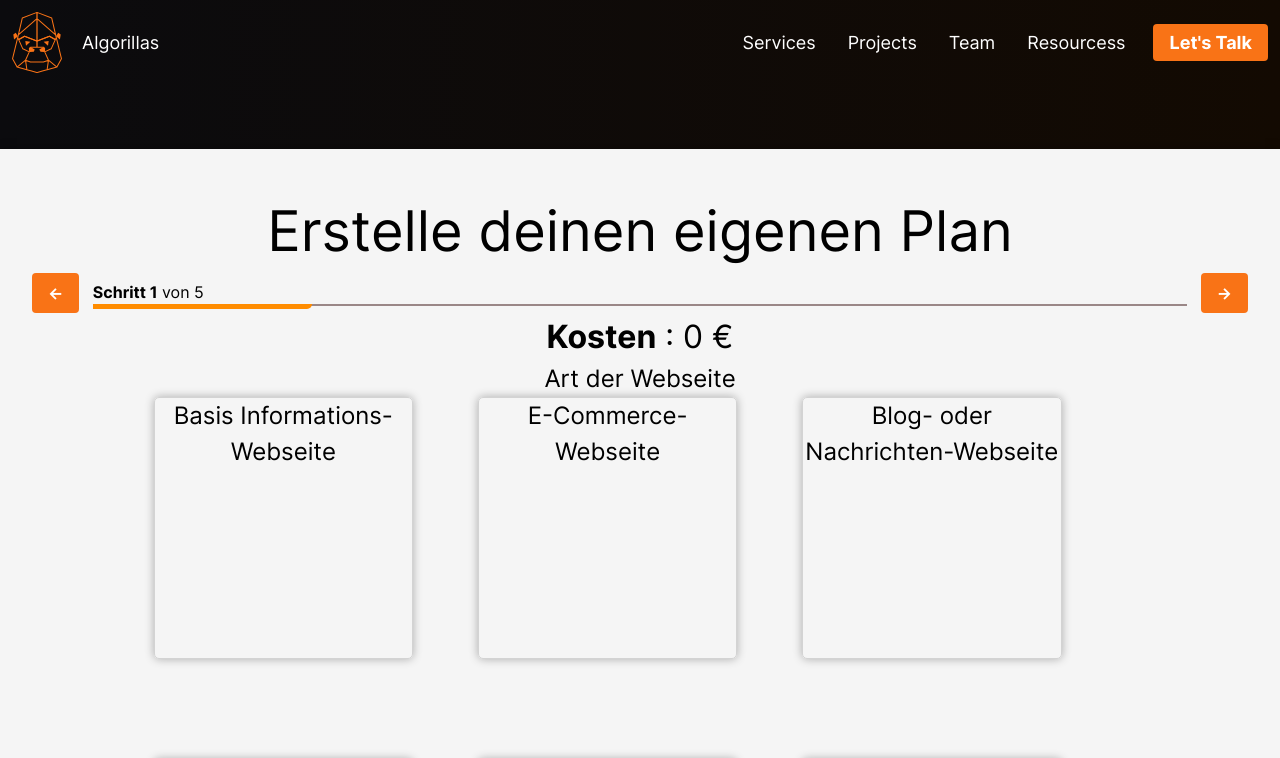
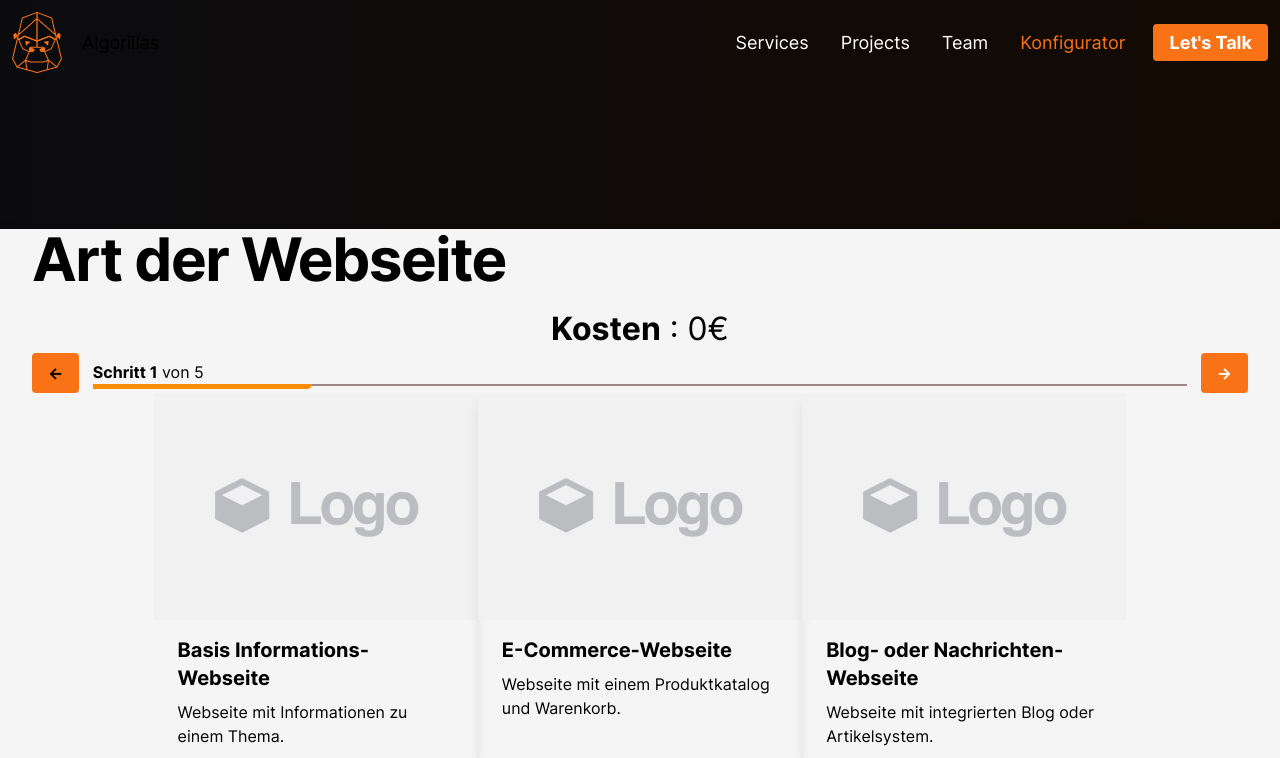
Before and after one commit to DnlPinguin/Algorillas, a Vue app: page /configurator in a window 1280 px wide. Shown: the top 758 px of the page. Built offline with nearby package versions, Linux system fonts and the light colour scheme.

Commit message:
some config stuff

```diff
--- a/src/App.vue
+++ b/src/App.vue
@@ -36,7 +36,6 @@ body {
   margin: 0;
   padding: 0;
   background: linear-gradient(90deg, rgb(11, 11, 14) 0%, rgb(19, 10, 2) 100%);
-  color: white;
   font-family: 'Inter', sans-serif;
 
 }
--- a/src/components/NavBar/NavigationHeader.vue
+++ b/src/components/NavBar/NavigationHeader.vue
@@ -1,7 +1,4 @@
 <template>
-
-
-
     <header class="container mx-auto flex justify-between items-center">
 
         <div class="container-xl flex justify-between items-center p-3 w-full">
@@ -18,19 +15,18 @@
 
             <nav>
 
-                    <nav class="[&>*]:p-4">
-                        <RouterLink to="/" class="animated-underline hover:text-orange-500">Services</RouterLink>
+                <nav class="[&>*]:p-4 text-white">
+                    <RouterLink to="/" class="animated-underline  hover:text-orange-500">Services</RouterLink>
                     <RouterLink to="/projects" class="animated-underline hover:text-orange-500">Projects</RouterLink>
                     <RouterLink to="/team" class="animated-underline hover:text-orange-500">Team</RouterLink>
-                        <RouterLink to="/resources" class="animated-underline hover:text-orange-500">Resourcess</RouterLink>
+                    <RouterLink to="/configurator" class="animated-underline hover:text-orange-500">Konfigurator
+                    </RouterLink>
                     <RouterLink to="/contact" class="btn btn-orange-500 nav-button ms-3">Let's Talk</RouterLink>
                 </nav>
             </nav>
 
         </div>
     </header>
-
-
 </template>
 
 <script>
@@ -98,7 +94,8 @@ nav a.router-link-exact-active {
     bottom: 12px;
     width: 80%;
     height: 2px;
-  background-color: theme('colors.orange.500'); /* Change this to your desired underline color */
+    background-color: theme('colors.orange.500');
+    /* Change this to your desired underline color */
     transform: scaleX(0);
     transition: transform 0.3s ease-in-out;
 }
@@ -110,9 +107,11 @@ nav a.router-link-exact-active {
 .btn {
     @apply font-bold py-2 px-4 rounded;
 }
+
 .btn-orange-500 {
     @apply bg-orange-500 text-white;
 }
+
 .btn-orange-500:hover {
     @apply bg-orange-600;
 }
@@ -124,5 +123,4 @@ nav a.router-link-exact-active.nav-button {
 .algorillas-logo {
     width: 50px;
 }
-
 </style>
--- a/src/views/ConfiguratorPage.vue
+++ b/src/views/ConfiguratorPage.vue
@@ -1,30 +1,37 @@
 <template>
     <div class="configurator-box">
-        <h2>
-            Erstelle deinen eigenen Plan
-        </h2>
+        <div>
+            <h1 class="mb-4 text-3xl font-extrabold leading-none tracking-tight md:text-5xl lg:text-6xl my-20">
+                {{ steps[step - 1].name }}</h1>
+            <h3>
+                <b>Kosten</b> : {{ displayCost }}€
+            </h3>
             <div class="nav-configurator">
-            <button class="bg-orange-500 hover:bg-orange-700 text-white font-bold py-2 px-4 rounded"
+                <button class="bg-orange-500 hover:bg-orange-700 text-black font-bold py-2 px-4 rounded"
                     v-on:click="previousStep">&larr;</button>
                 <div class="progress-stepper">
                     <p> <b>Schritt {{ step }} </b> von 5</p>
                     <div class="bar">
-                    <div class="progress" :style="{ width: `${step * 20}%` }" />
+                        <div :class="['progress']" :style="{ width: `${step * 20}%` }" />
                     </div>
                 </div>
                 <button class="bg-orange-500 hover:bg-orange-700 text-white font-bold py-2 px-4 rounded"
                     v-on:click="nextStep">&rarr;</button>
             </div>
-        <h3> <b>Kosten</b> : {{ totalCost }} €</h3>
-
-        <div>
-            <h4>{{ steps[step - 1].name }}</h4>
-            <ul class="app-list">
-                <li class="app-box" v-for="(option, idx) in   steps[step - 1].options  " v-bind:key="option + '_' + idx"
-                    v-on:click="addOptionToCard(option)">
-                    <img>
-                    <h4 :class="{ active: option.checked }">{{ option.name }}
-                    </h4>
+            <ul class="app-list overflow-scroll	">
+                <li v-for="(option, idx) in steps[step - 1].options" v-bind:key="option + '_' + step + '_' + idx" :class="[
+                    option.checked ? 'bg-orange-500 border-solid border-2 border-orange-500' : 'bg-white-400',
+                    'max-w-sm rounded overflow-hidden shadow-lg transition ease-in-out delay-150 hover:-translate-y-1 hover:scale-110 hover:bg-orange-500 duration-300'
+                ]" v-on:click="addOptionToCard(option)">
+                    <img class="w-full" src="../assets/images/logo-placeholder.jpg  " alt="Sunset in the mountains">
+                    <div class="px-6 py-4">
+                        <div
+                            :class="[option.checked ? 'text-white' : 'text-blacl', 'font-bold', 'text-xl', 'mb-2', 'duration-300']">
+                            {{
+                                option.name }}</div>
+                        <p :class="[option.checked ? 'text-gray-200' : 'text-black-200', 'text-base']">
+                            {{ option.description }}</p>
+                    </div>
                 </li>
             </ul>
         </div>
@@ -32,12 +39,19 @@
     </div>
 </template>
 <script>
+
+
 export default {
     name: "ConfiguratorPage",
+    components: {
+    },
     data() {
         return {
             step: 1,
             totalCost: 0,
+            displayCost: 0,
+            interval: false,
+            calculating: false,
             steps: [
                 {
                     id: 1,
@@ -47,43 +61,50 @@ export default {
                             name: 'Basis Informations-Webseite',
                             checked: false,
                             logo: '',
-                            cost: 100
+                            cost: 100,
+                            description: "Webseite mit Informationen zu einem Thema."
                         },
                         {
                             name: 'E-Commerce-Webseite',
                             checked: false,
                             logo: '',
-                            cost: 100
+                            cost: 100,
+                            description: "Webseite mit einem Produktkatalog und Warenkorb."
                         },
                         {
                             name: 'Blog- oder Nachrichten-Webseite',
                             checked: false,
                             logo: '',
-                            cost: 100
+                            cost: 100,
+                            description: "Webseite mit integrierten Blog oder Artikelsystem."
                         },
                         {
                             name: 'Portfolio-Webseite',
                             checked: false,
                             logo: '',
-                            cost: 200
+                            cost: 200,
+                            description: "Website zur Darstellung eigener Fähigkeiten und Projekte."
                         },
                         {
                             name: 'Soziales Netzwerk Webseite',
                             checked: false,
                             logo: '',
-                            cost: 200
+                            cost: 200,
+                            description: "Webseite mit Benutzerprofilen und Benutzerinteraktionen."
                         },
                         {
                             name: 'Bildungs- oder gemeinnützige Webseite',
                             checked: false,
                             logo: '',
-                            cost: 200
+                            cost: 200,
+                            description: "Webseite mit Informationen zu Bildung oder gemeinnützigen Organisationen."
                         },
                         {
                             name: 'Unternehmenswebseite',
                             checked: false,
                             logo: '',
-                            cost: 74
+                            cost: 74,
+                            description: "Webseite mit Informationen zu einem Unternehmen."
                         },
                     ]
                 },
@@ -95,19 +116,22 @@ export default {
                             name: 'Vorlagendesign',
                             checked: false,
                             logo: '',
-                            cost: 74
+                            cost: 74,
+                            description: "Design an Vorlage anpassen."
                         },
                         {
                             name: 'Benutzerdefiniertes Design',
                             checked: false,
                             logo: '',
-                            cost: 74
+                            cost: 74,
+                            description: "Design Erstellung mit Kundem zusammen."
                         },
                         {
                             name: 'Premium-Design',
                             checked: false,
                             logo: '',
-                            cost: 74
+                            cost: 74,
+                            description: "Komplexes Design mit Animation und innovativen Elementen."
                         }
                     ]
                 },
@@ -119,43 +143,51 @@ export default {
                             name: 'Benutzerregistrierung',
                             checked: false,
                             logo: '',
-                            cost: 74
+                            cost: 74,
+                            description: "Benutzer können sich registrieren und anmelden."
                         },
                         {
                             name: 'E-Commerce-Funktionalität',
                             checked: false,
                             logo: '',
-                            cost: 610
+                            cost: 610,
+                            description: "Produktkatalog, Warenkorb und Zahlungssystem."
                         },
                         {
                             name: 'Blog',
                             checked: false,
                             logo: '',
-                            cost: 610
+                            cost: 610,
+                            description: "Blog oder Artikelsystem."
                         },
                         {
                             name: 'Forum oder Benutzerkommentare',
                             checked: false,
                             logo: '',
-                            cost: 610
+                            cost: 610,
+                            description: "Benutzer können Kommentare schreiben."
+
                         },
                         {
                             name: 'Kontaktformulare',
                             checked: false,
                             logo: '',
-                            cost: 610
+                            cost: 610,
+                            description: "Benutzer können Nachrichten senden."
                         },
                         {
                             name: 'Newsletter-Anmeldung',
                             checked: false,
                             logo: '',
-                            cost: 32
+                            cost: 32,
+                            description: "Benutzer können sich für Newsletter anmelden."
                         },
                         {
                             name: 'Integrationen mit anderen Diensten',
                             checked: false,
                             logo: '',
-                            cost: 32
+                            cost: 32,
+                            description: "Integrationen mit anderen Diensten wie Google Analytics, Google Maps, Facebook, Twitter, Instagram, etc."
                         },
                     ]
                 },
@@ -167,25 +199,29 @@ export default {
                             name: 'Keine Inhaltserstellung benötigt',
                             checked: false,
                             logo: '',
-                            cost: 32
+                            cost: 32,
+                            description: "Der Kunde stellt alle Inhalte zur Verfügung."
                         },
                         {
                             name: 'Einige Inhaltserstellung',
                             checked: false,
                             logo: '',
-                            cost: 32
+                            cost: 32,
+                            description: "Der Kunde stellt einige Inhalte zur Verfügung."
                         },
                         {
                             name: 'Vollständige Inhaltserstellung',
                             checked: false,
                             logo: '',
-                            cost: 32
+                            cost: 32,
+                            description: "Der Kunde stellt keine Inhalte zur Verfügung."
                         },
                         {
                             name: 'Laufende Inhaltserstellung',
                             checked: false,
                             logo: '',
-                            cost: 32
+                            cost: 32,
+                            description: "Wir stellen nachträglich die Inhalte zur Verfügugn."
                         },
                     ]
                 },
@@ -197,19 +233,22 @@ export default {
                             name: 'Keine Wartung benötigt',
                             checked: false,
                             logo: '',
-                            cost: 32
+                            cost: 32,
+                            description: "Der Kunde kümmert sich selbst um die Wartung."
                         },
                         {
                             name: 'Monatliche Wartung',
                             checked: false,
                             logo: '',
-                            cost: 32
+                            cost: 32,
+                            description: "Wir kümmern uns montalich um die Wartung."
                         },
                         {
                             name: 'Vollständige Wartung',
                             checked: false,
                             logo: '',
-                            cost: 32
+                            cost: 32,
+                            description: "Wir kümmern uns um die Wartung."
                         },
                     ]
                 },
@@ -227,16 +266,30 @@ export default {
             }
         },
         addOptionToCard(option) {
-            console.log(option.kosten)
+            this.calculating = true;
             if (option.checked) {
                 option.checked = false;
                 this.totalCost -= option.cost;
+                setTimeout(this.changePrice, 1);
             } else {
                 option.checked = true;
                 this.totalCost += option.cost;
-            }
+                setTimeout(this.changePrice, 1);
             }
 
+        },
+        changePrice() {
+            if (this.displayCost == this.totalCost) {
+                this.calculating = false;
+                return;
+            }
+            if (this.displayCost > this.totalCost) {
+                this.displayCost -= 1;
+            } else {
+                this.displayCost += 1;
+            }
+            setTimeout(this.changePrice, 1);
+        }
     }
 }
 </script>
@@ -244,7 +297,6 @@ export default {
 .configurator-box {
     display: block;
     flex-direction: column;
-    height: 94vh;
     background-color: whitesmoke;
     padding-left: 2rem;
     padding-right: 2rem;
@@ -253,9 +305,10 @@ export default {
 
 .configurator-box h2 {
     padding-top: 40px;
-    text-align: center;
     font-size: 3.5rem;
     color: black;
+    font-weight: 700;
+    margin-bottom: 3rem;
 }
 
 .configurator-box h3 {
@@ -305,17 +358,10 @@ export default {
     grid-template-columns: repeat(3, 1fr);
 }
 
-.app-box {
-    display: block;
-    margin-bottom: 100px;
-    color: black !important;
-    width: 80%;
-    height: 0;
-    padding-bottom: 80%;
-    border-radius: 5px;
-    border: 1px solid lightgray;
-    box-shadow: 0 0 10px rgba(0, 0, 0, 0.3);
+.app-list li {
+    margin-bottom: 2rem;
 }
+
 
 .app-box:hover h4 {
     color: #ff8c00 !important;
@@ -323,7 +369,6 @@ export default {
 }
 
 .app-box:hover {
-    border: 1px solid #ff8c00;
     transition: .5s;
 }
 
```
Also changed, not shown: src/assets/icons/LaptopIcon.svg (added), 1 other file (tests, documents, lock files or other folders). Lines whose indentation alone changed are shown as unchanged.
